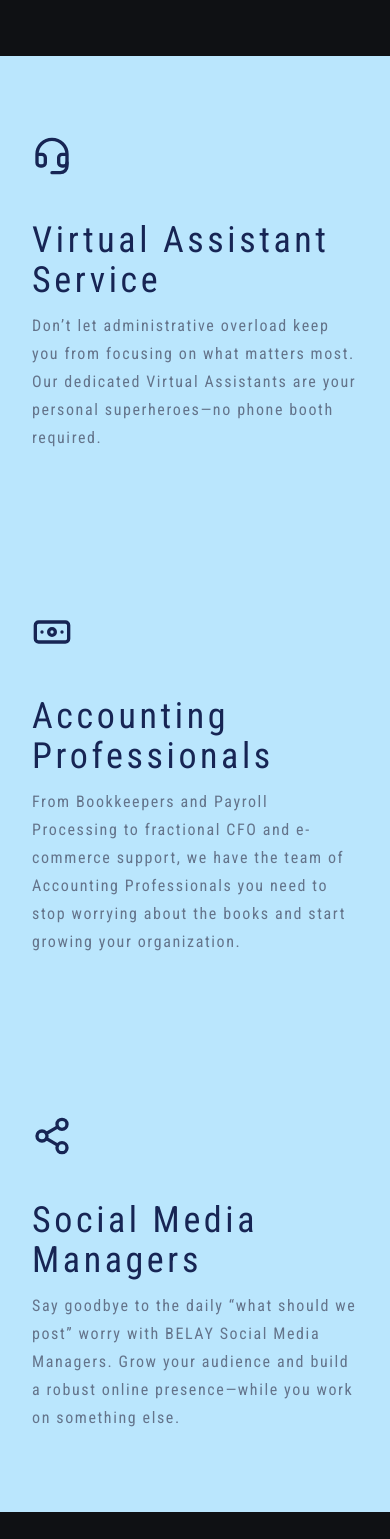
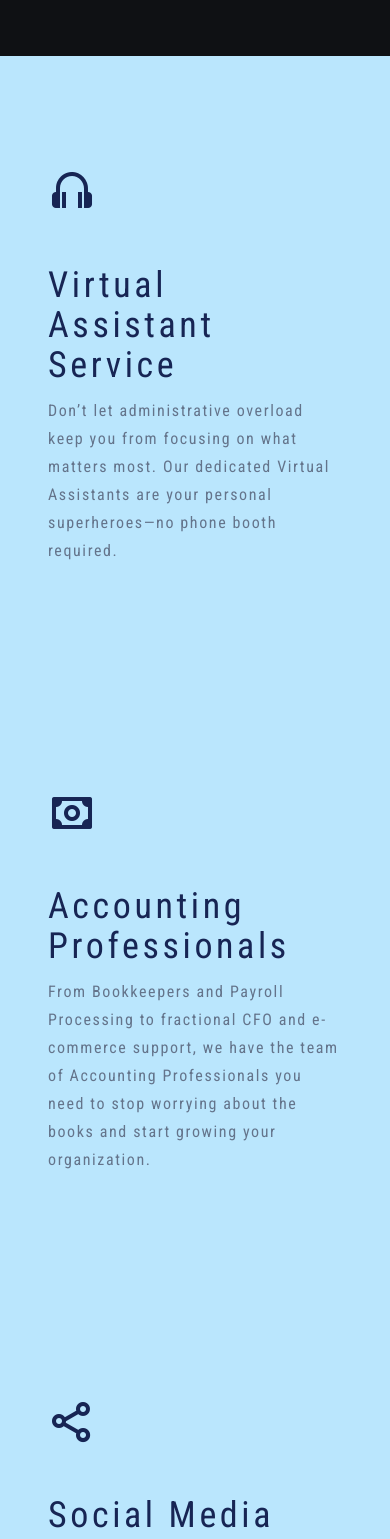
Before and after one commit to shaz1d/assist-xpert, a Next.js app: page / in a window 390 px wide. Shown: the part 2260-3799 px from the top of the page. Built offline with nearby package versions, Linux system fonts and the light colour scheme.

Commit message:
responsive issue fix

```diff
--- a/components/sections/HowItWorks.jsx
+++ b/components/sections/HowItWorks.jsx
@@ -7,16 +7,16 @@
       <div className="container">
         <h1 className=" text-center text-5xl mb-8">How It Works</h1>
 
-        <div className="grid grid-cols-2 md:grid-cols-3 gap-8 mb-12">
+        <div className="grid grid-cols-1 md:grid-cols-3 gap-8 mb-12">
           {steps.map((item, index) => {
             return (
               <div
-                className=" relative rounded-lg py-12 px-14 group"
+                className=" relative rounded-lg p-8 md:py-12 md:px-14 group"
                 key={index}
               >
                 <div className=" transition-all duration-200 opacity-0 group-hover:opacity-100 absolute inset-0 rounded-lg bg-gradient-to-tl from-emerald-400 to-cyan-500"></div>
                 <div className="relative pb-8">
-                  <div className=" text-4xl mb-12 bg-gradient-to-tr from-sky-600 to-emerald-400 inline-block text-transparent bg-clip-text group-hover:text-cyan-50">
+                  <div className=" text-5xl mb-12 bg-gradient-to-tr from-sky-600 to-emerald-400 inline-block text-transparent bg-clip-text group-hover:text-cyan-50">
                     <i className={item.icon}></i>
                   </div>
                   <h3 className=" text-2xl mb-4">{item.step}</h3>
--- a/components/sections/ServicesAlt.tsx
+++ b/components/sections/ServicesAlt.tsx
@@ -1,15 +1,16 @@
-import { BanknoteIcon, HeadsetIcon, Share2Icon } from "lucide-react";
 const ServicesAlt = () => {
   return (
     <section className="section">
       <div className="grid grid-cols-1 md:grid-cols-3">
         <a
           href="#"
-          className="block bg-[url('/assistant.avif')] bg-cover bg-center p-8 py-20 relative group text-blue-950 hover:text-blue-100 duration-200"
+          className="block bg-[url('/assistant.avif')] bg-cover bg-center px-12 py-28 relative group text-blue-950 hover:text-blue-100 duration-200"
         >
           <div className=" absolute inset-0 bg-sky-200  transition-all duration-200 group-hover:bg-sky-900/85"></div>
           <div className="relative flex flex-col space-y-3">
-            <HeadsetIcon size={40} className="mb-8" />
+            <div className="mb-8 text-5xl">
+              <i className="bx bx-headphone"></i>
+            </div>
             <h2 className=" text-4xl tracking-widest">
               Virtual Assistant Service
             </h2>
@@ -23,11 +24,13 @@
 
         <a
           href="#"
-          className="block bg-[url('/assistant.avif')] bg-cover bg-center p-8 py-20 relative group text-blue-950 hover:text-blue-100 duration-200"
+          className="block bg-[url('/assistant.avif')] bg-cover bg-center px-12 py-28 relative group text-blue-950 hover:text-blue-100 duration-200"
         >
           <div className=" absolute inset-0 bg-sky-200  transition-all duration-200 group-hover:bg-sky-900/85"></div>
           <div className="relative flex flex-col space-y-3">
-            <BanknoteIcon size={40} className="mb-8" />
+            <div className="mb-8 text-5xl">
+              <i className="bx bx-money"></i>
+            </div>
             <h2 className=" text-4xl tracking-widest">
               Accounting Professionals
             </h2>
@@ -42,11 +45,13 @@
 
         <a
           href="#"
-          className="block bg-[url('/assistant.avif')] bg-cover bg-center p-8 py-20 relative group text-blue-950 hover:text-blue-100 duration-200"
+          className="block bg-[url('/assistant.avif')] bg-cover bg-center px-12 py-28 relative group text-blue-950 hover:text-blue-100 duration-200"
         >
           <div className=" absolute inset-0 bg-sky-200  transition-all duration-200 group-hover:bg-sky-900/85"></div>
           <div className="relative flex flex-col space-y-3">
-            <Share2Icon size={40} className="mb-8" />
+            <div className="mb-8 text-5xl">
+              <i className="bx bx-share-alt"></i>
+            </div>
             <h2 className=" text-4xl tracking-widest">Social Media Managers</h2>
             <p className="tracking-widest text-slate-500 group-hover:text-slate-300 leading-7">
               Say goodbye to the daily “what should we post” worry with BELAY
```
